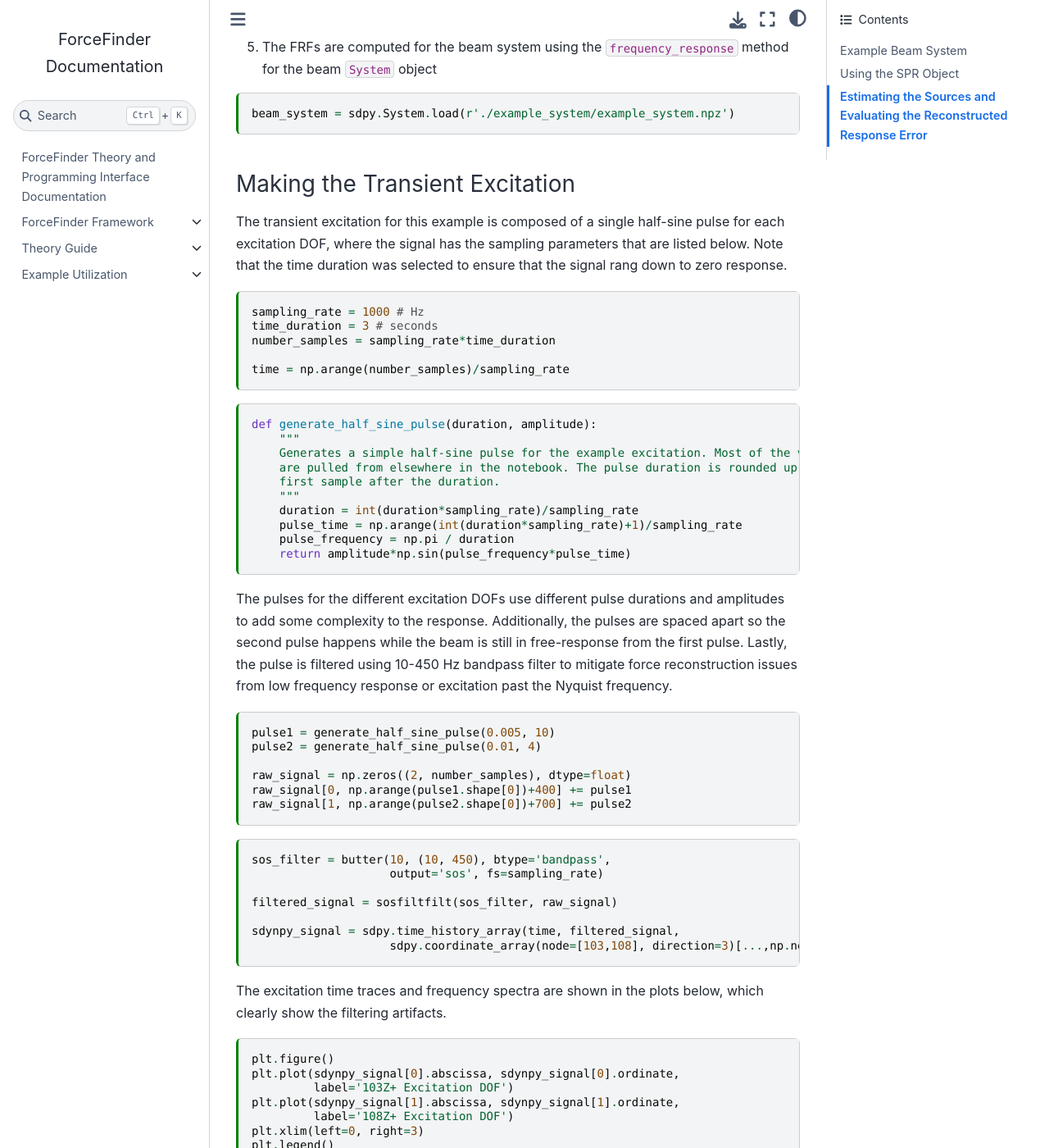
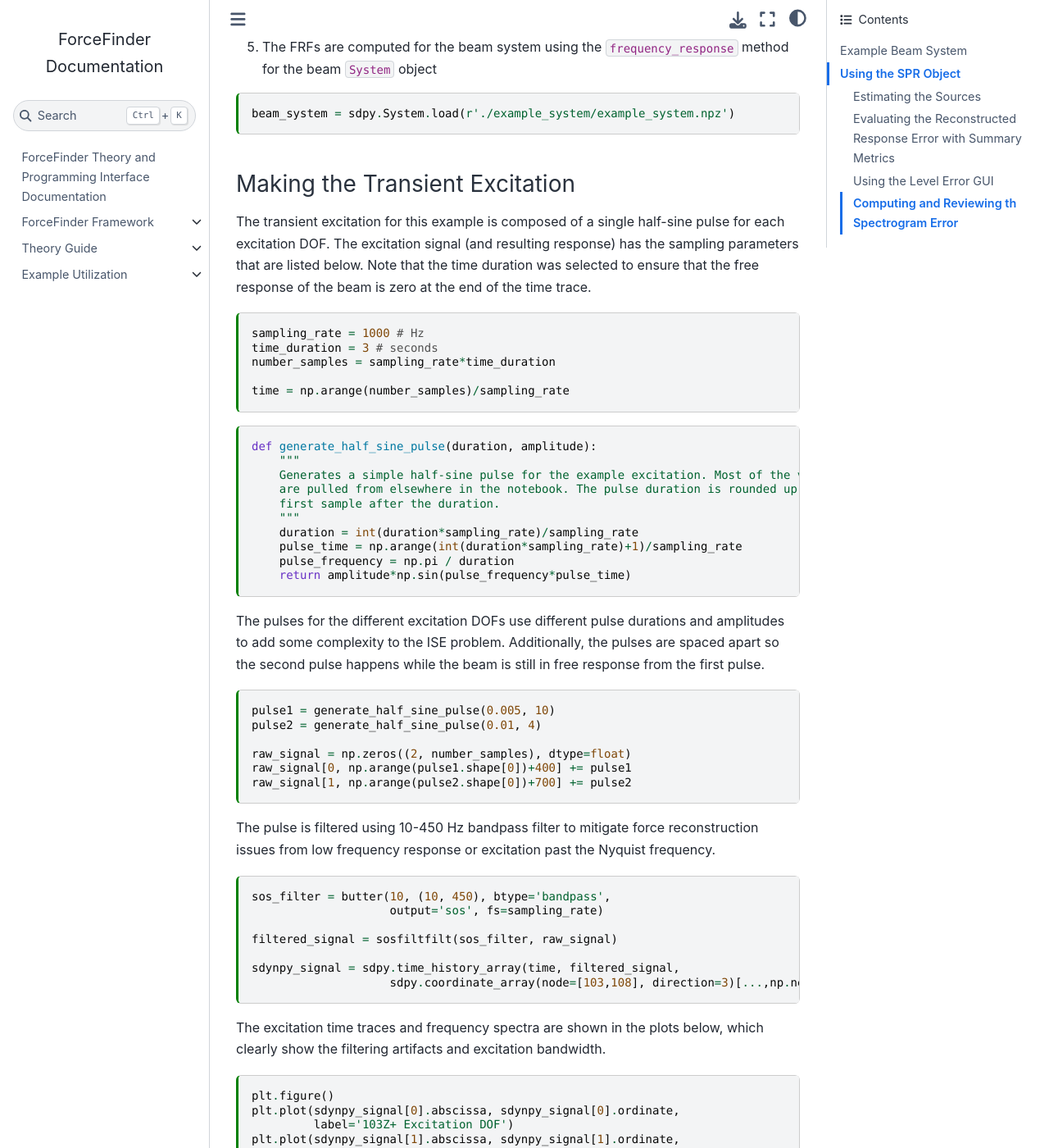
Before and after one commit to sandialabs/forcefinder, a Jupyter Book: the page built from docs/theory_api_documentation/spr_utilization_transient_metrics.ipynb, in a window 1280 px wide and 1400 px high, scrolled down 1144 px. Shown: the whole window at 82% size. Built offline with Jupyter Book 1.0.4 settings and Sphinx 7.4.7 and the Sphinx Book theme 1.1.4, drawn with Linux system fonts in a browser that asks for light colours; pages that are not in the unit, such as notebooks, are missing from menus; some of the changed text lies outside the part shown.

Commit message:
Added more information in the transient error metrics example

````diff
--- a/docs/theory_api_documentation/error_metrics.md
+++ b/docs/theory_api_documentation/error_metrics.md
@@ -142,6 +142,7 @@ Decibel values are averaged on the corresponding linear values, which is why the
 Many ISE problems are computed as least squares problems, which tend to result in an similar quantities of positive and negative errors. Consequently, the average RMS error may show less error than a subjective perception of the DOF by DOF error. However, it can be useful for quickly identifying large bias errors.
 ```
 
+(sec:time_varying_trac)=
 ### Time Varying TRAC
 As the name implies, this metric computes a TRAC error time trace (based on the segmentation) for all the response DOFs and is computed with the `time_varying_trac` method. The TRAC error is computed for each DOF (at each segment) with:
 
@@ -155,6 +156,7 @@ Where $n$ represents the response DOF index and the response vectors, $\begin{Bm
 The `time_varying_trac` method returns a SDynPy `TimeHistoryArray` with the time varying TRAC for each DOF and does not attempt to summarize the TRACs for the different DOFs into a single curve.
 ```
 
+(sec:time_varying_level_error)=
 ### Time Varying Level Error
 The time varying level error, which is computed with the `time_varying_level_error` method, computes the response level error in dB for all the DOFs rather than computing a single summary curve (like the `global_rms_error`, etc.). Currently, two types of levels are supported: the segment RMS level error and the segment maximum level error.
 
````
Also changed, not shown: docs/theory_api_documentation/images/example_spectrogram_gui.png (added), docs/theory_api_documentation/spr_utilization_transient_metrics.ipynb.
